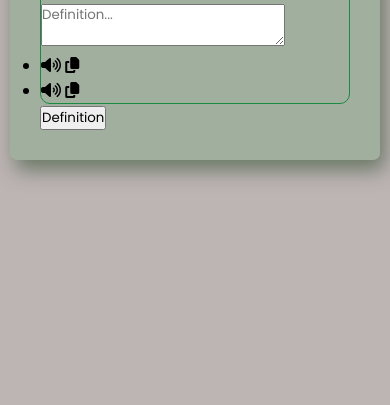
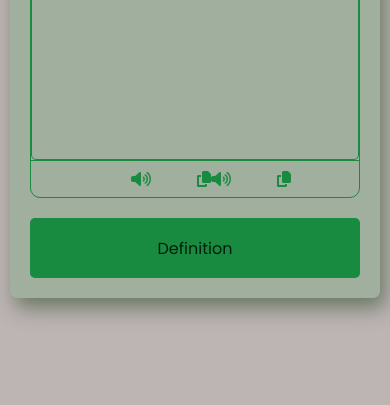
Before and after one commit to samk0228/dictionary-website, a plain HTML site: page index.html in a window 390 px wide. Shown: the part 439-844 px from the top of the page. Drawn offline with Linux system fonts and the light colour scheme.

Commit message:
added css file

```diff
--- a/style.css
+++ b/style.css
@@ -34,10 +34,118 @@ body {
     display: flex;
     justify-content: center;
     align-items: center;
-    padding: 20px 0 0;
+    padding: 20px 0;
     border-bottom: 1px solid rgb(24, 139, 64);
 }
 
 .wrapper .text-input {
+    display: flex;
+    border-bottom: 1px solid rgb(24, 139, 64);
+}
 
+.text-input .word {
+    border-radius: 5%;
 }
+
+.text-input .definition {
+    border-left: 1px solid rgb(24, 139, 64);
+}
+
+.text-input textarea {
+    border: none;
+    resize: none;
+    padding: 10px;
+    width: 100%;
+    border-radius: 5px;
+    font-size: 18px;
+    outline: none;
+    height: 250px;
+    background: none;
+}
+
+.text-input textarea::placeholder {
+    color: rgb(24, 139, 64);
+}
+
+.controls, li, .icons, .icons i {
+    display: flex;
+    align-items: center;
+    justify-content: space-between;
+}
+
+.controls {
+    list-style: none;
+    padding: 10px 100px;
+}
+
+.controls .row .icons {
+    width: 80px;
+    color: rgb(24, 139, 64);
+    font-size: 20px;
+    cursor: pointer;
+    transition: transform 0.2s ease;
+}
+
+.text-input textarea::-webkit-scrollbar {
+    width: 8px;
+}
+
+.text-input textarea::-webkit-scrollbar-thumb {
+    background-color: rgb(24, 139, 64);
+    border-radius: 8px;
+}
+
+.controls i:active {
+    transform: scale(0.9);
+}
+
+.container button {
+    background: rgb(24, 139, 64);
+    padding: 10px;
+    width: 100%;
+    height: 60px;
+    border: none;
+    outline: none;
+    color: rgb(2, 29, 11);
+    font-size: 24px;
+    cursor: pointer;
+    border-radius: 5px;
+    margin-top: 20px;
+}
+
+@media (max-width: 660px) {
+    .container {
+        padding: 20px;
+    }
+
+    .header h1 {
+        font-size: 20px;
+    }
+
+    .wrapper .text-input {
+        flex-direction: column;
+    }
+
+    .text-input .definition {
+        border: 1px solid rgb(24, 139, 64);
+    }
+
+    .text-input textarea {
+        font-size: 16px;
+        height: 200px;
+    }
+
+    .text-input .word {
+        border-left: 1px solid rgb(24, 139, 64);
+
+    }
+
+    .controls .row .icons {
+        font-size: 16px;
+    }
+
+    .container button {
+        padding: 15px;
+        font-size: 16px;;\
+    }
+}
```
